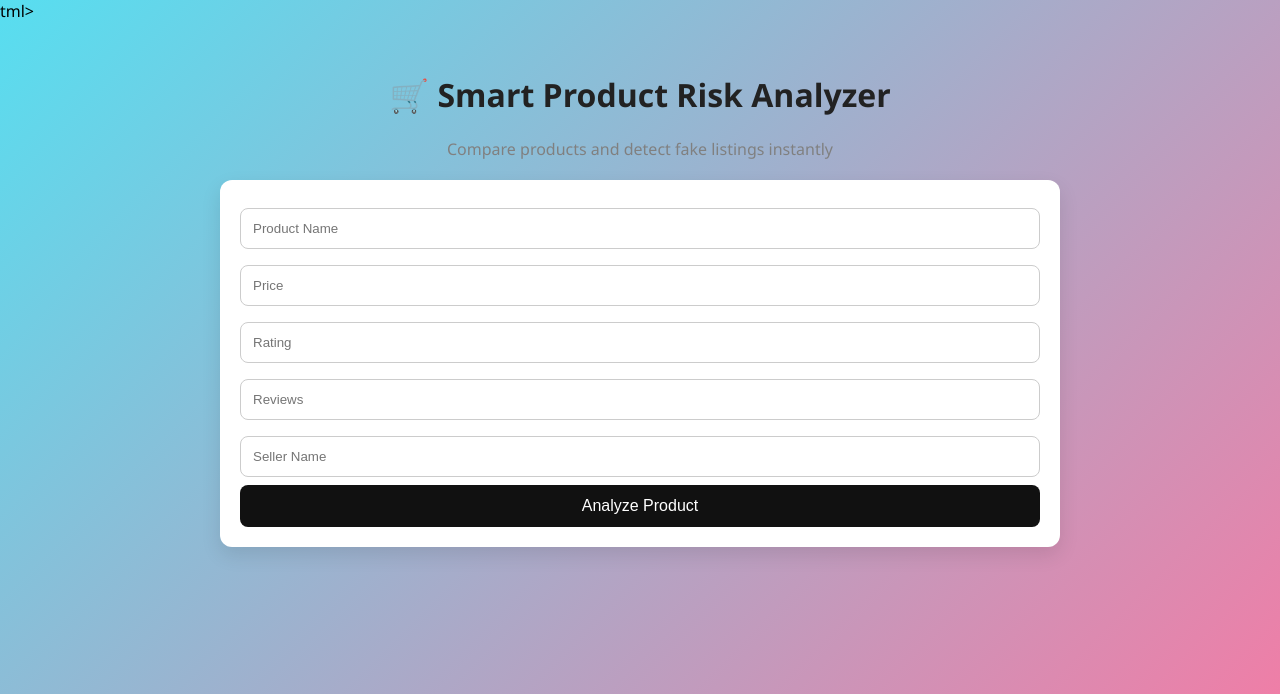
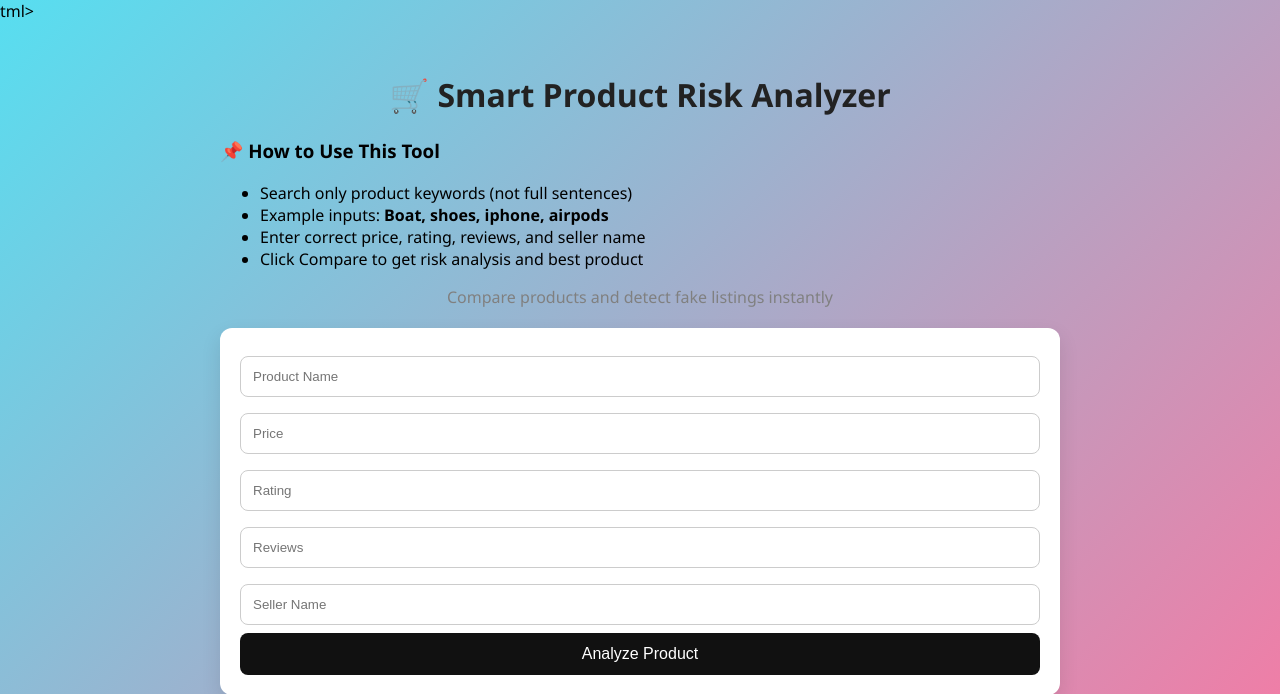
Before and after one commit to drishtii070-hue/product-risk-analyzer, a Flask app: page / in a window 1280 px wide. Shown: the top 694 px of the page. Run offline with Flask 3, Linux system fonts and the light colour scheme.

Commit message:
Update index.html

```diff
--- a/templates/index.html
+++ b/templates/index.html
@@ -9,6 +9,15 @@ tml>
 <div class="container">
 
     <h1>🛒 Smart Product Risk Analyzer</h1>
+    <div class="instructions">
+    <h3>📌 How to Use This Tool</h3>
+    <ul>
+        <li>Search only product keywords (not full sentences)</li>
+        <li>Example inputs: <b>Boat, shoes, iphone, airpods</b></li>
+        <li>Enter correct price, rating, reviews, and seller name</li>
+        <li>Click Compare to get risk analysis and best product</li>
+    </ul>
+</div>
     <p class="subtext">Compare products and detect fake listings instantly</p>
 
     <form action="/compare" method="POST" class="form-box">
```
